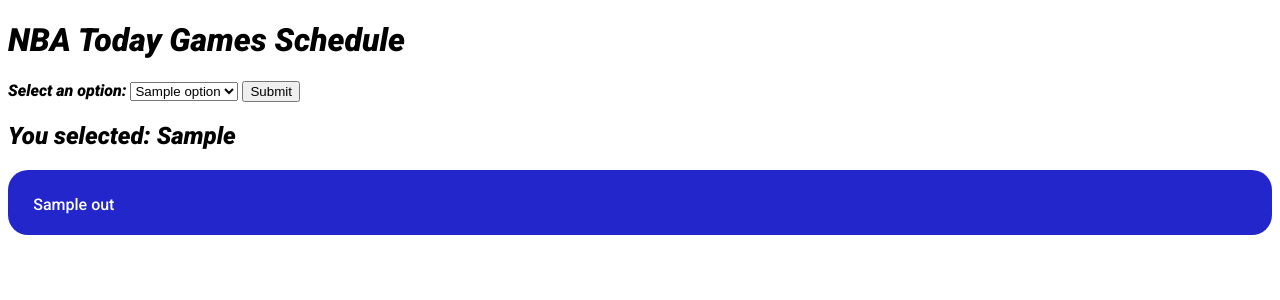
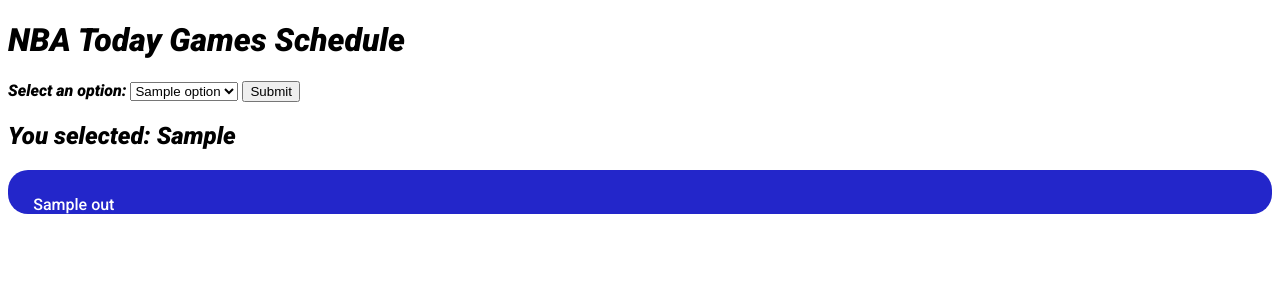
Before and after one commit to d-capital/nba_t_ru, a Flask app: template templates/index.html in a window 1280 px wide. Shown: the top 300 px of the page. Run offline with Flask 3, Linux system fonts and the light colour scheme; the template is opened without the code that fills it: most values are stand-ins (such as "Sample title", 1, 10 or a date in 2020).

Commit message:
syles fix

```diff
--- a/static/styles.css
+++ b/static/styles.css
@@ -1,6 +1,6 @@
 .style-div {
     width: auto;
-    height: 40px;
+    height: auto;
     background-color: rgb(35, 38, 202);
     border-color: black;
     color: white;
```
